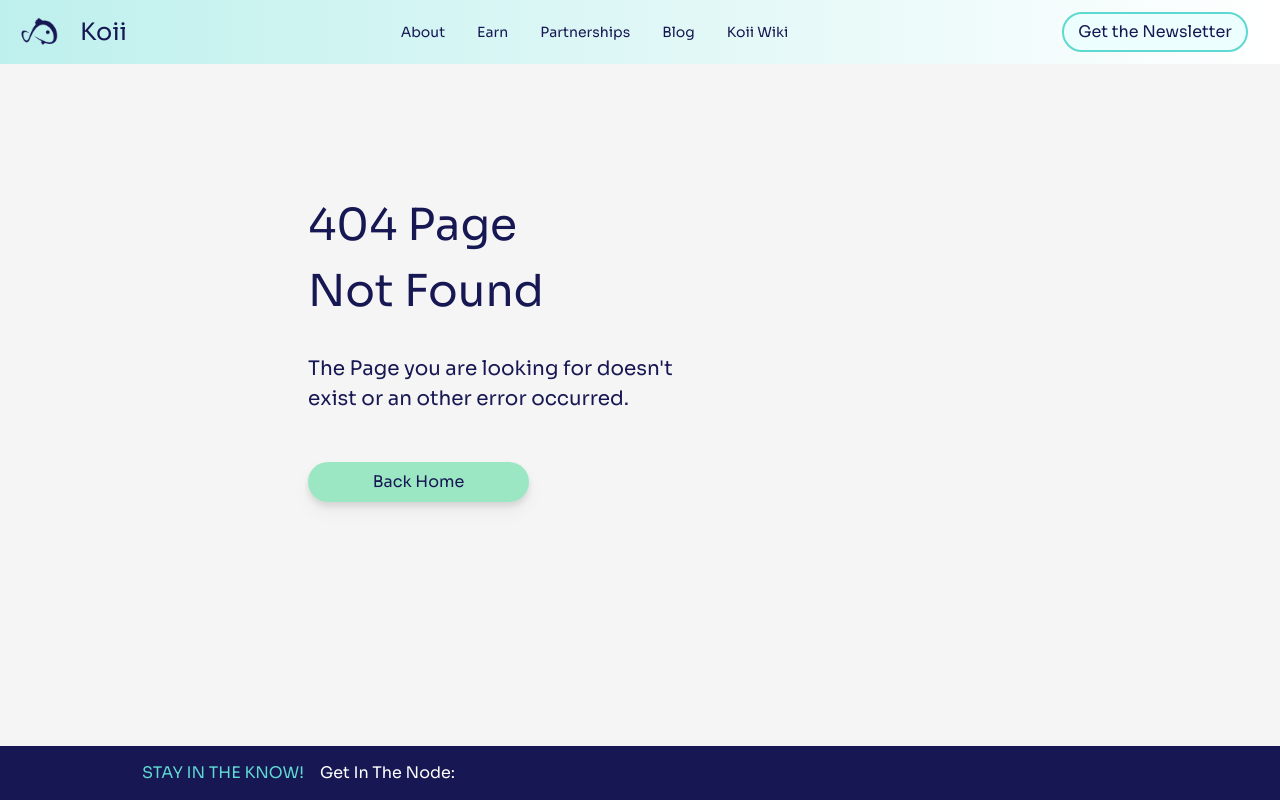
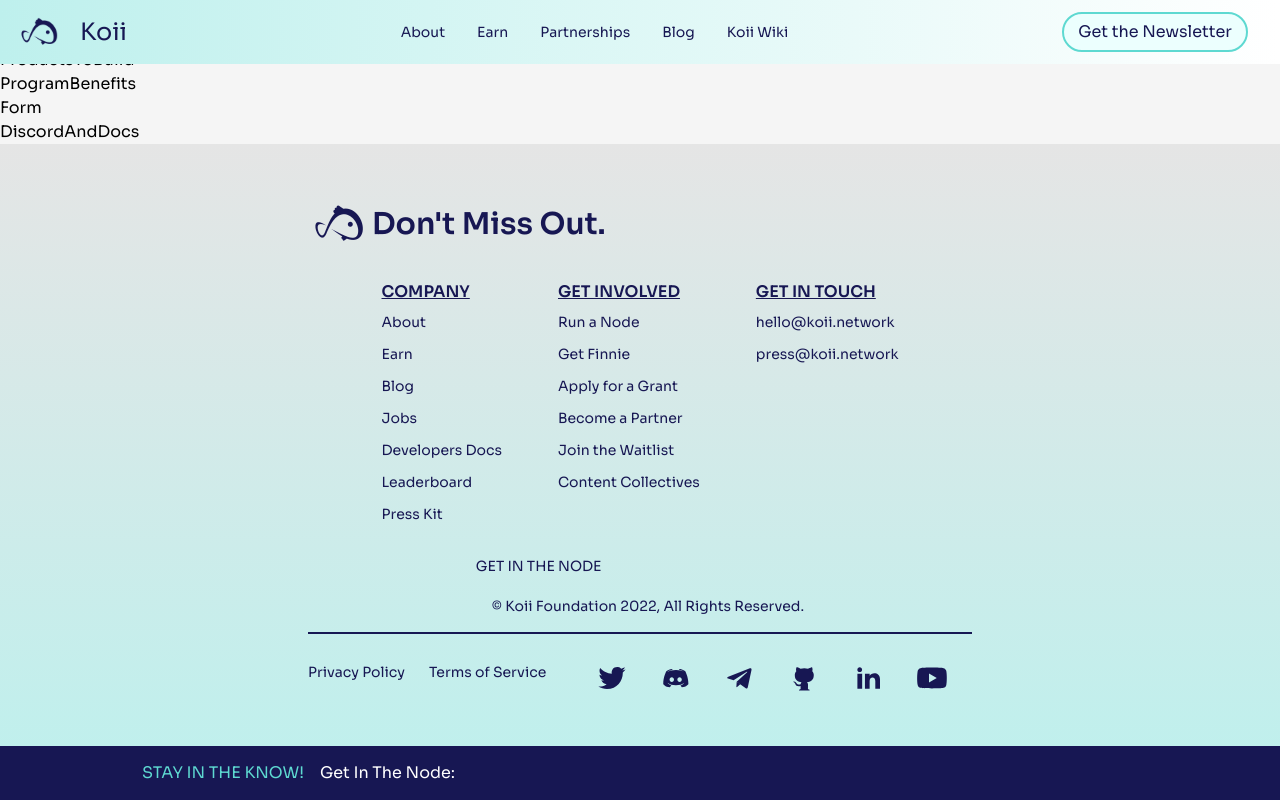
Before and after one commit to koii-network/homepage, a Next.js app: page /founders in a window 1280 px wide. Before the commit this address had no page. Shown: the top 800 px of the page. Built offline with nearby package versions, Linux system fonts and the light colour scheme.

Commit message:
Scaffold new founders page

```diff
--- /dev/null
+++ b/components/founders/discord-and-docs/index.tsx
@@ -0,0 +1,3 @@
+export const DiscordAndDocs = () => {
+  return <div>DiscordAndDocs</div>;
+};
--- /dev/null
+++ b/components/founders/form/index.tsx
@@ -0,0 +1,3 @@
+export const Form = () => {
+  return <div>Form</div>;
+};
--- /dev/null
+++ b/components/founders/hero/index.tsx
@@ -0,0 +1,3 @@
+export const Hero = () => {
+  return <div>Hero</div>;
+};
--- /dev/null
+++ b/components/founders/index.tsx
@@ -0,0 +1,6 @@
+export * from "./hero";
+export * from "./pirate-ship";
+export * from "./products-to-build";
+export * from "./program-benefits";
+export * from "./form";
+export * from "./discord-and-docs";
--- /dev/null
+++ b/components/founders/pirate-ship/index.tsx
@@ -0,0 +1,3 @@
+export const PirateShip = () => {
+  return <div>PirateShip</div>;
+};
--- /dev/null
+++ b/components/founders/products-to-build/index.tsx
@@ -0,0 +1,3 @@
+export const ProductsToBuild = () => {
+  return <div>ProductsToBuild</div>;
+};
--- /dev/null
+++ b/components/founders/program-benefits/index.tsx
@@ -0,0 +1,3 @@
+export const ProgramBenefits = () => {
+  return <div>ProgramBenefits</div>;
+};
--- /dev/null
+++ b/pages/founders.tsx
@@ -0,0 +1,24 @@
+import type { NextPage } from "next";
+import {
+  Hero,
+  PirateShip,
+  ProductsToBuild,
+  ProgramBenefits,
+  Form,
+  DiscordAndDocs,
+} from "@/components/founders";
+
+const Founders: NextPage = () => {
+  return (
+    <div>
+      <Hero />
+      <PirateShip />
+      <ProductsToBuild />
+      <ProgramBenefits />
+      <Form />
+      <DiscordAndDocs />
+    </div>
+  );
+};
+
+export default Founders;
```
